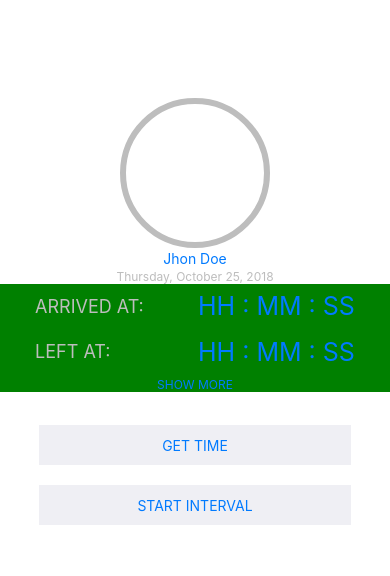
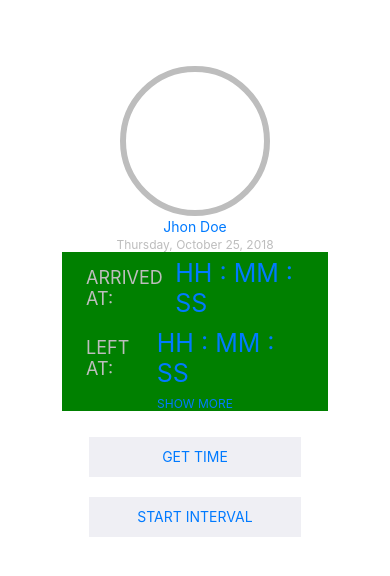
Before and after one commit to GuhPires/e-time-tracker, a React Native app: screen / in a window 390 px wide. Shown: the top 576 px of the page. Built offline with nearby package versions, Linux system fonts and the light colour scheme.

Commit message:
Dimensions added

```diff
--- a/components/main/index.js
+++ b/components/main/index.js
@@ -1,12 +1,29 @@
 import React from 'react';
-import { StyleSheet, View, SafeAreaView, Text, TouchableOpacity } from 'react-native';
+import { StyleSheet, View, SafeAreaView, Text, TouchableOpacity, Dimensions, ScrollView } from 'react-native';
 
 import Timer from '../Timer';
 
+const { height, width } = Dimensions.get('window');
+
 export default class Main extends React.Component {
+    constructor(props){
+        super(props);
+        this.state = {
+            screenH: 0
+        }
+    }
+
+    onContentSizeChange = (contentWidth, contentHeight) => {
+        this.setState({ screenH: contentHeight });
+    }
+
     render(){
+        console.log('Device Heigh: ', height, ' Device Width: ', width, ' State: ', this.state.screenH);
+        const scrollEnabled = this.state.screenH > height;
+        // const scrollEnabled = false;
         return (
             <SafeAreaView style={styles.container}>
+                <ScrollView style={{flex: 1}} scrollEnabled={scrollEnabled} onContentSizeChange={this.onContentSizeChange}>
                     <View style={styles.blockData}>
                         <View style={styles.photo}></View>
                         <TouchableOpacity>
@@ -23,6 +40,7 @@ export default class Main extends React.Component {
                             <Text style={styles.buttonText}>START INTERVAL</Text>
                         </TouchableOpacity>
                     </View>
+                </ScrollView>
             </SafeAreaView>
         )
     }
```
Lines whose indentation alone changed are shown as unchanged.
